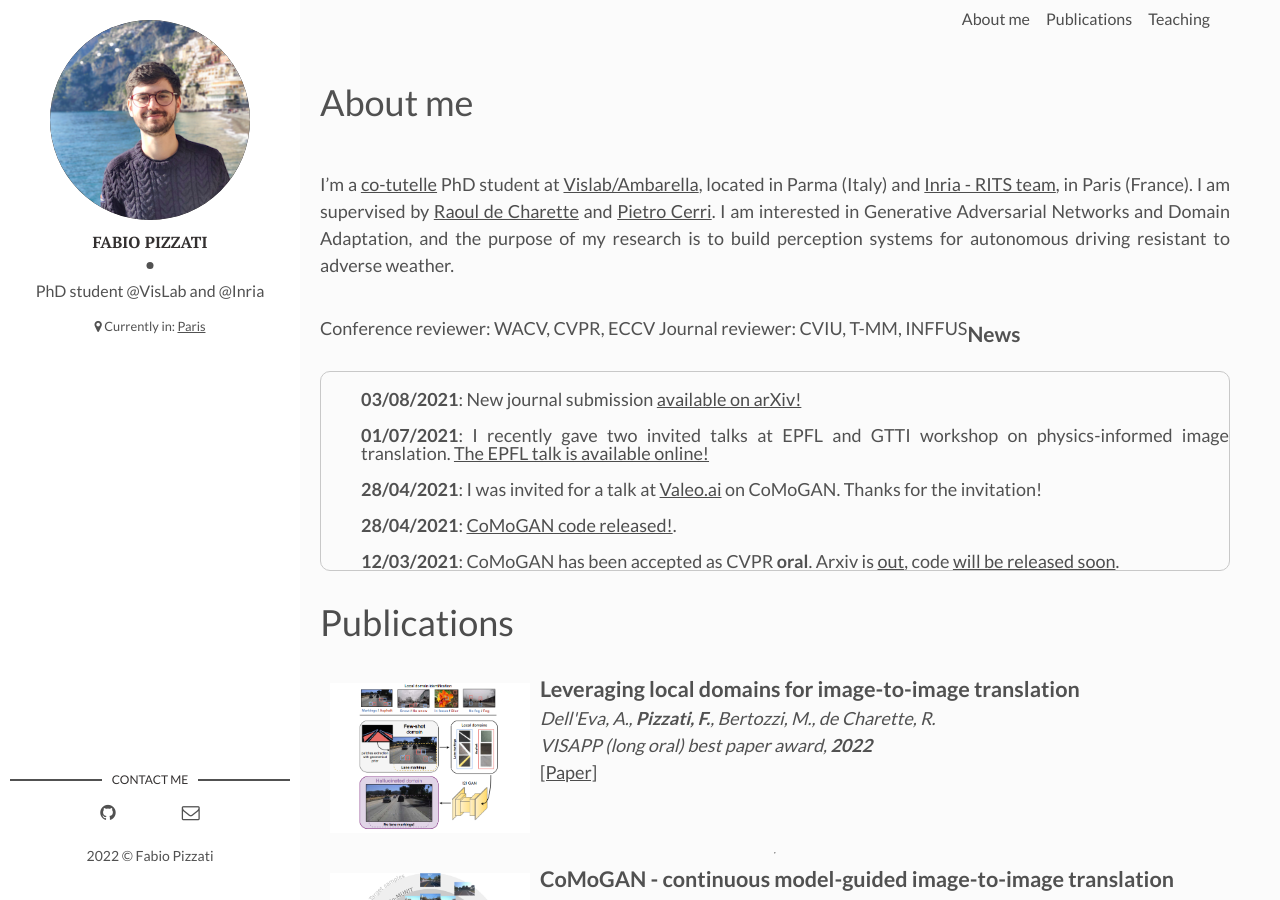
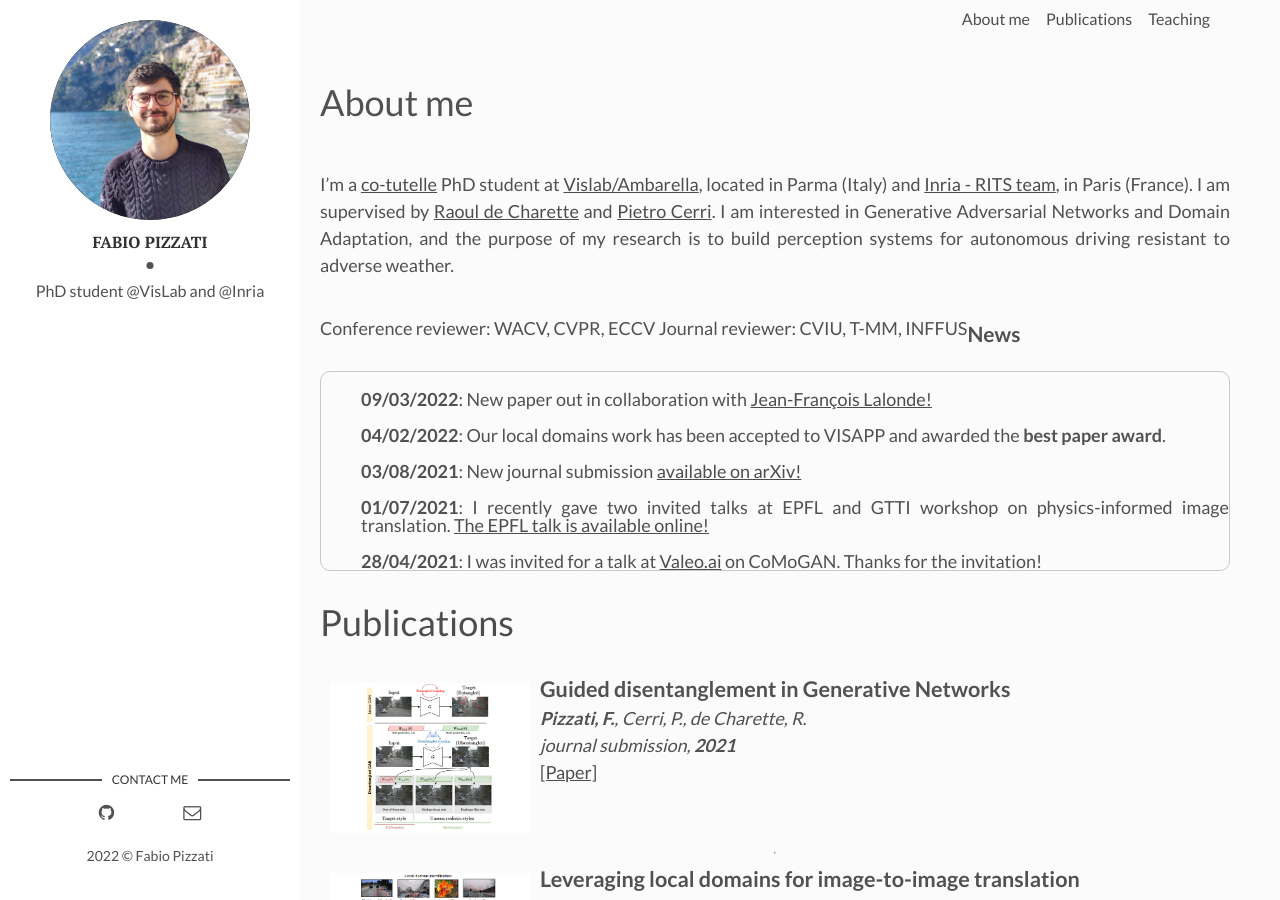
Before and after one commit to fabvio/fabvio.github.io, a Jekyll site: the page built from index.html, in a window 1280 px wide and 900 px high. Built offline with Jekyll 4.4.1, drawn with Linux system fonts in a browser that asks for light colours; a style sheet for code colours, icons or effects is not loaded; some of the changed text lies outside the part shown.

Commit message:
major update

```diff
--- a/_config.yml
+++ b/_config.yml
@@ -9,7 +9,7 @@ site-twitter: #if your site has a twitter account, enter it here
 author: Fabio Pizzati # add your name
 author-img: photo-0.png # add your photo
 about-author: PhD student @VisLab and @Inria # add description
-author-location: Paris
+#author-location:
 #social-twitter: # add your Twitter handle
 #social-facebook: # add your Facebook handle
 social-github: fabvio # add your Github handle
--- a/_layouts/main.html
+++ b/_layouts/main.html
@@ -11,7 +11,6 @@ layout: default
       <div class="author-name">{{site.author}}</div>
       <!-- <p style="font-style:italic">{{site.author-quote}}</p> -->
       <p>{{site.about-author}}</p>
-      <p><small><i class="fa fa-map-marker"></i> Currently in: <u>{{site.author-location}}</u><small></p>
     </div>
   </header> <!-- End Header -->
   <footer>
--- /dev/null
+++ b/_posts/2021-01-02-guided.md
@@ -0,0 +1,15 @@
+---
+title: Guided disentanglement in Generative Networks
+layout: post
+date: 2021-01-02
+
+ptype: publication
+authors: Pizzati, F., Cerri, P., de Charette, R.
+year: 2021
+type: conference
+where: journal submission
+image: assets/img/guided.png
+res-list:
+  - res-link: https://arxiv.org/abs/2107.14229
+    res-title: Paper
+---
--- /dev/null
+++ b/_posts/2022-03-09-news.md
@@ -0,0 +1,7 @@
+---
+layout: post
+stringdate: 09/03/2022
+
+ptype: news
+text: New paper out in collaboration with <a href="http://vision.gel.ulaval.ca/~jflalonde/">Jean-François Lalonde!</a>
+---
--- a/index.html
+++ b/index.html
@@ -35,7 +35,7 @@ layout: main
     <hr>
     {% endif %}
 {% endfor %}
-
+For a complete list of my publications please visit my <a href="https://scholar.google.com/citations?user=kA_l7GYAAAAJ">Google Scholar profile</a>.
 <h1><a id="teaching">Teaching</a></h1>
 {% for post in site.posts %}
   {% if post.ptype == "teaching" %}
```
Also changed, not shown: _posts/2022-01-02-manifest.md (added, +17 -0 lines), _posts/2022-01-04-news.md (added, +7 -0 lines), _posts/2020-06-09-news.md (renamed from _posts/2020-06-09-news .md), _posts/2021-03-12-news.md (renamed from _posts/2021-03-12-news .md), assets/img/guided.png (added), assets/img/manifest.png (added).
